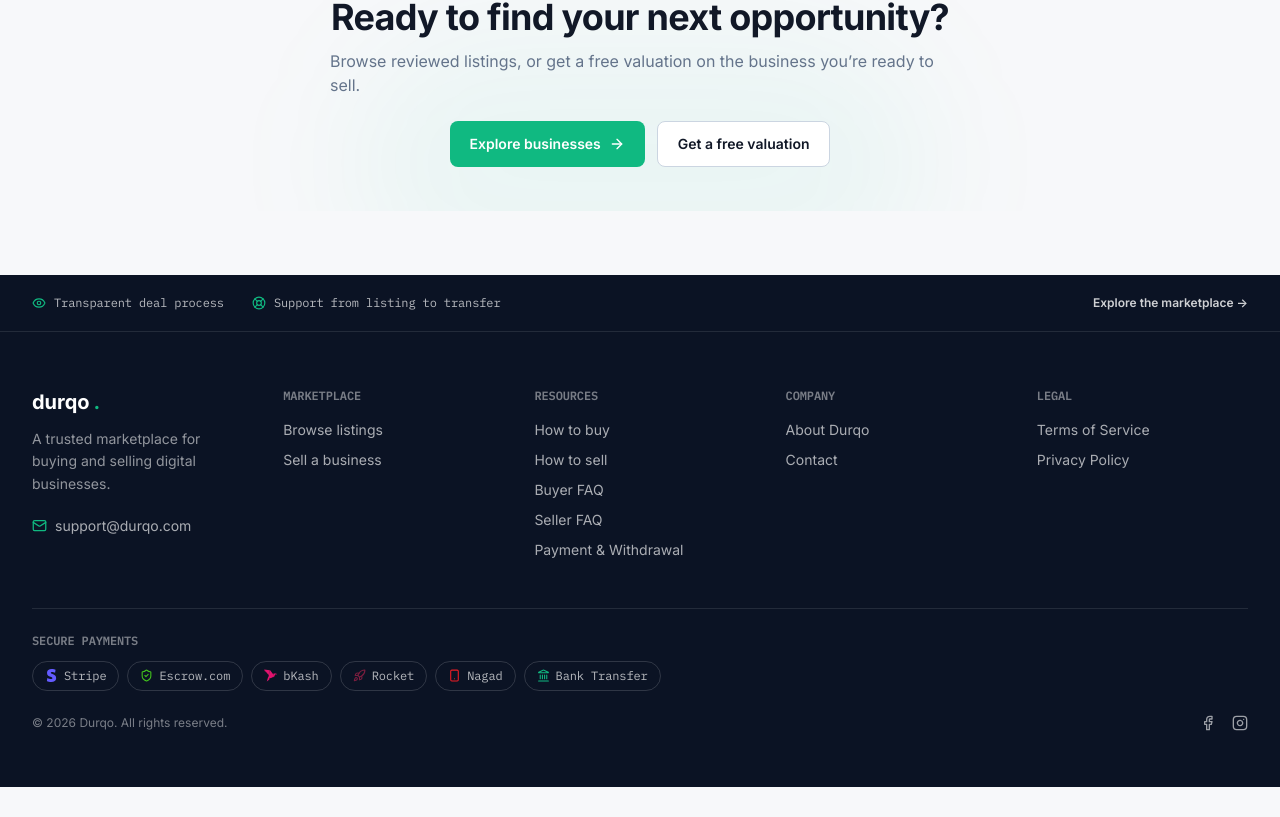
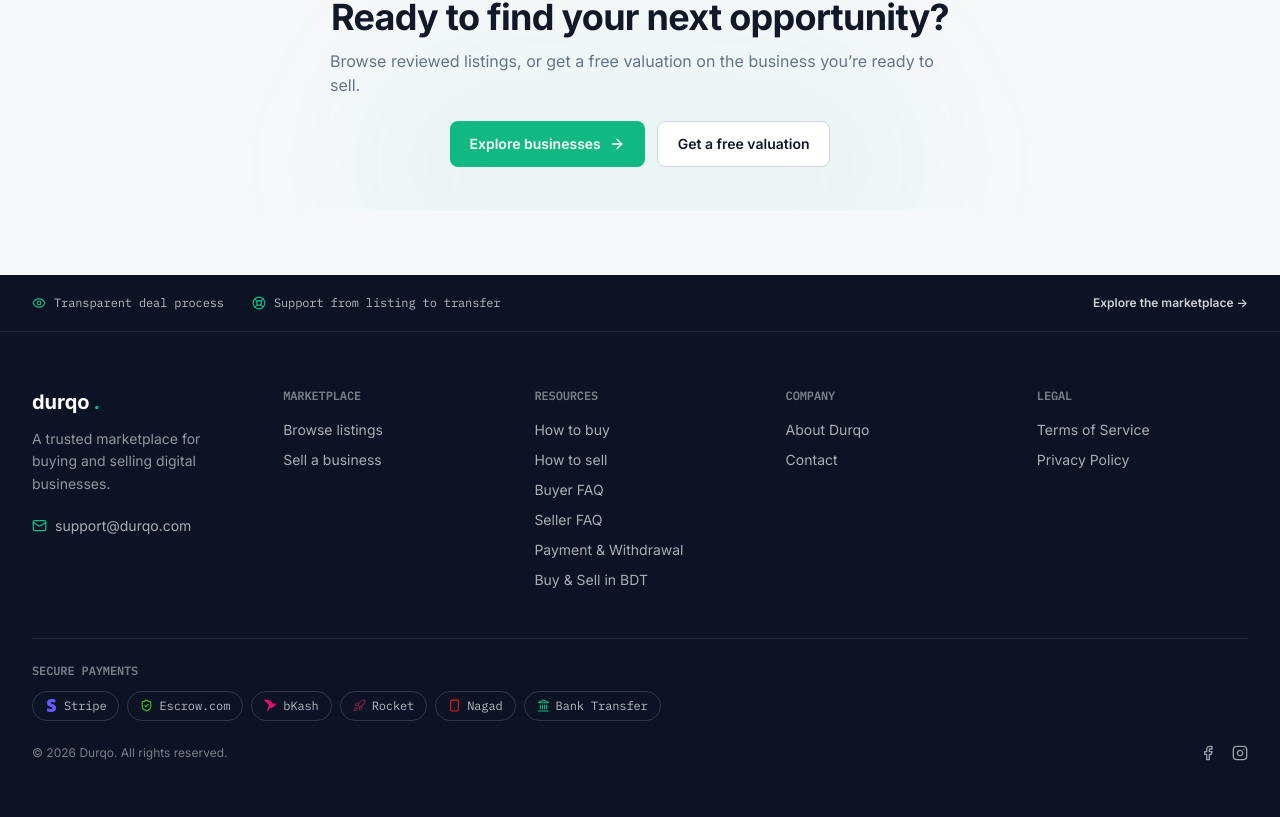
Before and after one commit to mdmanirmia/durqo-app, a Next.js app: page / in a window 1280 px wide. Shown: the part 3609-4426 px from the top of the page. Before the commit the page ends 4396 px from the top, so only its background shows below. Built offline with nearby package versions, Linux system fonts and the light colour scheme; no server answers; the database is empty.

Commit message:
Add files via upload

```diff
--- a/src/components/Footer.tsx
+++ b/src/components/Footer.tsx
@@ -70,6 +70,10 @@ const TRUST_BAR = [
 // trail behind their content). The desktop grid widened from 4 to 5
 // columns to fit it; the brand column still spans 2 of 2 on mobile so the
 // existing mobile wrap behavior is unchanged, just one row longer.
+//
+// Sep 14, 2026: added a 6th Resources link to /buy-and-sell-digital-
+// businesses-in-bdt (the page that replaced /pay-in-taka — see that page's
+// own top-of-file comment). One more line doesn't overcrowd the column.
 export default function Footer() {
   // Sep 2026 About-page redesign: the About page's own Final CTA already
   // closes with the same "browse marketplace / sell a business" pair this
@@ -144,6 +148,7 @@ export default function Footer() {
               <li><Link href="/buyer-faq" className="hover:text-white">Buyer FAQ</Link></li>
               <li><Link href="/seller-faq" className="hover:text-white">Seller FAQ</Link></li>
               <li><Link href="/payments" className="hover:text-white">Payment &amp; Withdrawal</Link></li>
+              <li><Link href="/buy-and-sell-digital-businesses-in-bdt" className="hover:text-white">Buy &amp; Sell in BDT</Link></li>
             </ul>
           </div>
 
```
